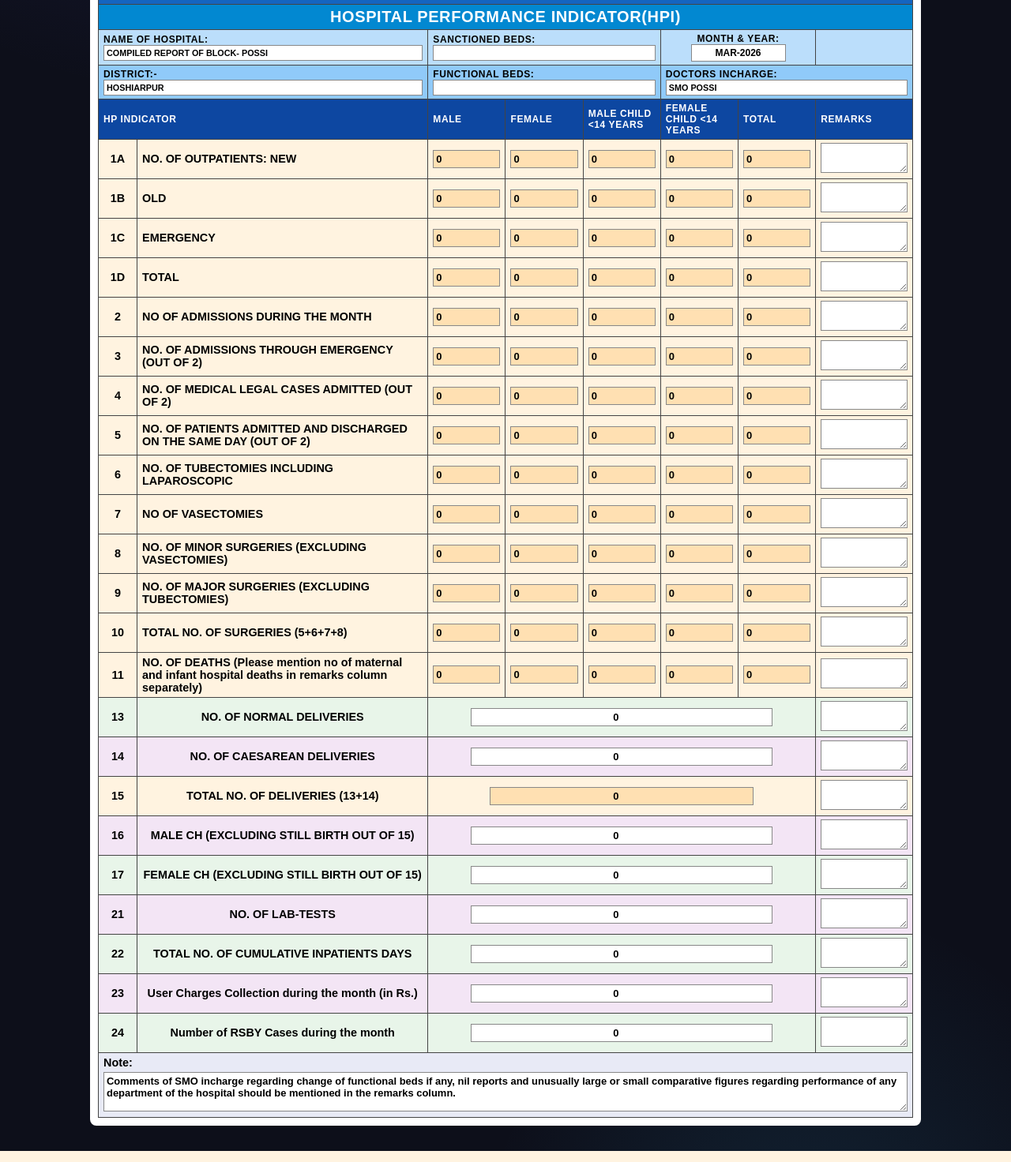
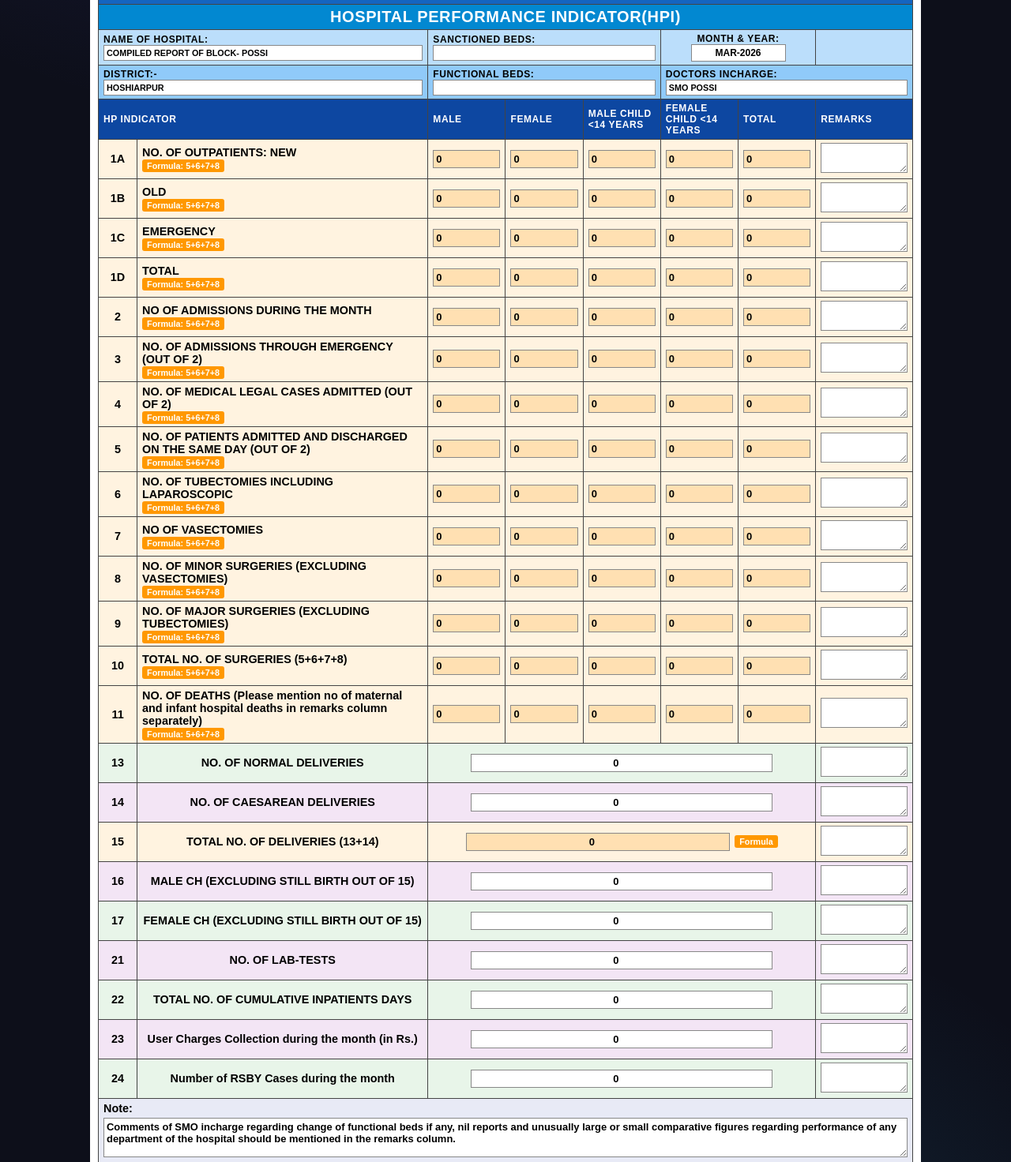
Before and after one commit to navdeepptu23-max/opd-portal, a Flask app: page /reports/proforma-i-hpi in a window 1280 px wide. Shown: the part 344-1816 px from the top of the page at 79% size. Run offline with Flask 3, Linux system fonts and the light colour scheme; a user stored in the database is signed in; data comes from the database, SQL or seed files in the repository; some libraries are stand-ins or nearby versions.

Commit message:
Revert "Remove Formula text badges from rows 10 and 15"
This reverts commit e1fd5e7d6611802caeec4fe766542e13fa4f72d0.

```diff
--- a/portal/templates/proforma_i_hpi_report.html
+++ b/portal/templates/proforma_i_hpi_report.html
@@ -233,6 +233,7 @@
               {% if current_user.is_admin_or_above %}
               <div style="display:flex; gap:6px; align-items:center; justify-content:center;">
               <input type="number" min="0" name="single_{{ row.id }}" value="{{ row.total }}" data-role="single-auto" data-code="15" data-row-id="{{ row.id }}" readonly style="width:70%;text-align:center;" title="Auto-calculated: 13+14">
+              <span style="font-size:0.75em; background:#ff9800; color:#fff; padding:2px 6px; border-radius:3px; white-space:nowrap; font-weight:bold;">Formula</span>
               </div>
               {% else %}{{ row.total }}{% endif %}
             {% else %}
@@ -250,7 +251,7 @@
         {% else %}
         <tr class="row-multi row-auto">
           <td class="c-code">{{ row.indicator_code }}</td>
-          <td class="c-name">{{ row.indicator_label }}</td>
+          <td class="c-name">{{ row.indicator_label }}<br><span style="font-size:0.75em; background:#ff9800; color:#fff; padding:2px 6px; border-radius:3px; font-weight:bold;">Formula: 5+6+7+8</span></td>
           <td class="c-num">
             {% if current_user.is_admin_or_above %}
             <input type="number" min="0" name="male_{{ row.id }}" value="{{ row.male }}" data-role="male" data-code="10" data-row-id="{{ row.id }}" readonly>
```
